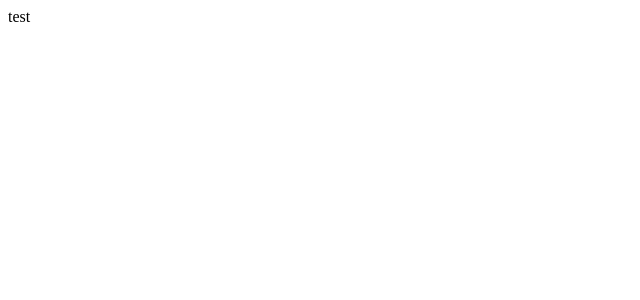
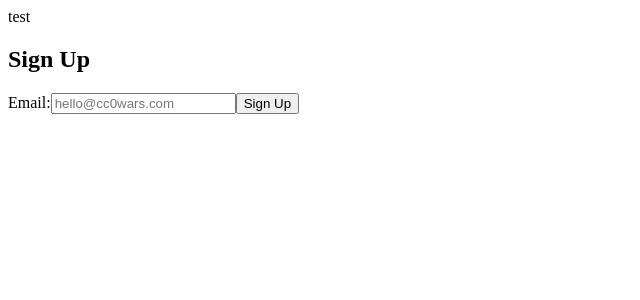
Before and after one commit to hyperloot-nft/hyperloot-cc0-wars-website, a Nuxt app: page / in a window 1280 px wide. Shown: the top 300 px of the page, without its empty margins (0-640 px from the left). Built offline with nearby package versions, Linux system fonts and the light colour scheme.

Commit message:
feat(signup): implement signup form with temp api call

```diff
--- /dev/null
+++ b/components/pages/home/sign-up.vue
@@ -0,0 +1,36 @@
+<template>
+	<section class="sign-up">
+		<h2>Sign Up</h2>
+		<form method="POST" @submit.prevent="onSignUpSubmit">
+			<label for="email">Email:</label>
+			<input type="text" name="email" placeholder="hello@cc0wars.com" required v-model="email">
+			<button type="submit">Sign Up</button>
+		</form>
+		<span>{{ email }}</span>
+	</section>
+</template>
+
+<script setup>
+	const email = ref('');
+
+	const onSignUpSubmit = (() => {
+		console.log('submit');
+
+		signUpformReqeust().then((response) => {
+			console.log(response);
+		});
+	});
+
+	const signUpformReqeust = (async () => {
+		console.log('formReqeust');
+		return await $fetch('http://localhost:8000/signup', {
+            headers: {
+				"Content-Type": "application/json",
+            },
+            method: 'POST',
+            body: {
+                email: email.value,
+            },
+        });
+	});
+</script>
--- a/pages/index.vue
+++ b/pages/index.vue
@@ -1,5 +1,6 @@
 <template>
 	<div>
 		test
+		<PagesHomeSignUp/>
 	</div>
 </template>
```
